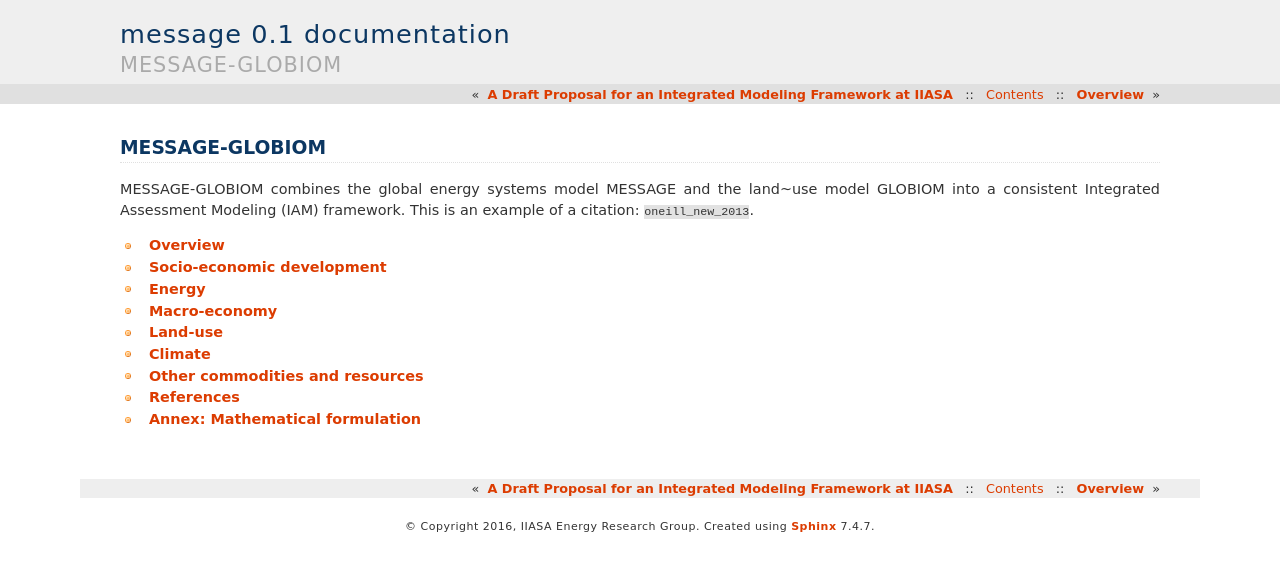
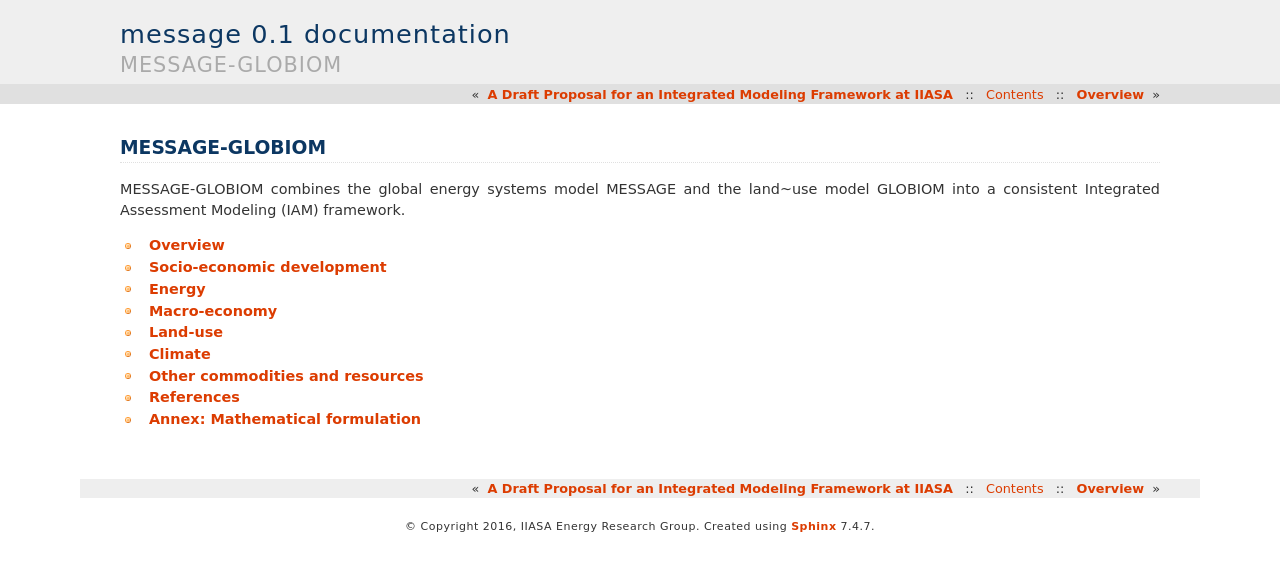
Before and after one commit to yiyi1991/message-ix-models, a Sphinx documentation site: the page built from doc/global/source/message_globiom/index.rst, in a window 1280 px wide. Shown: the top 571 px of the page. Built offline with Sphinx 7.4.7, drawn with Linux system fonts in a browser that asks for light colours; cross-references to code outside the pages are shown as plain code.

Commit message:
Update index.rst

```diff
--- a/doc/global/source/message_globiom/index.rst
+++ b/doc/global/source/message_globiom/index.rst
@@ -3,7 +3,7 @@
 
 MESSAGE-GLOBIOM combines the global energy systems model MESSAGE and the
 land~use model GLOBIOM into a consistent Integrated Assessment Modeling (IAM)
-framework. This is an example of a citation: :cite:`oneill_new_2013`.
+framework.
 
 
 .. toctree::
```
